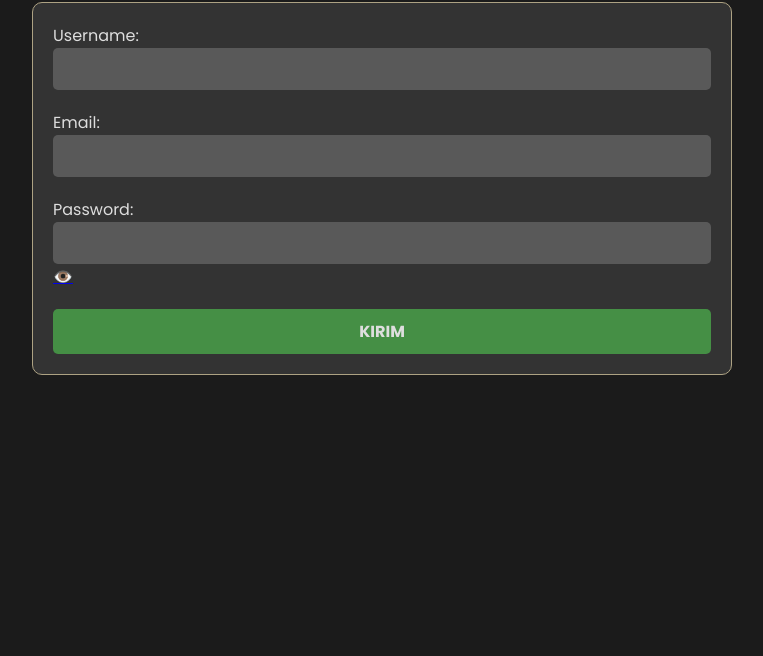
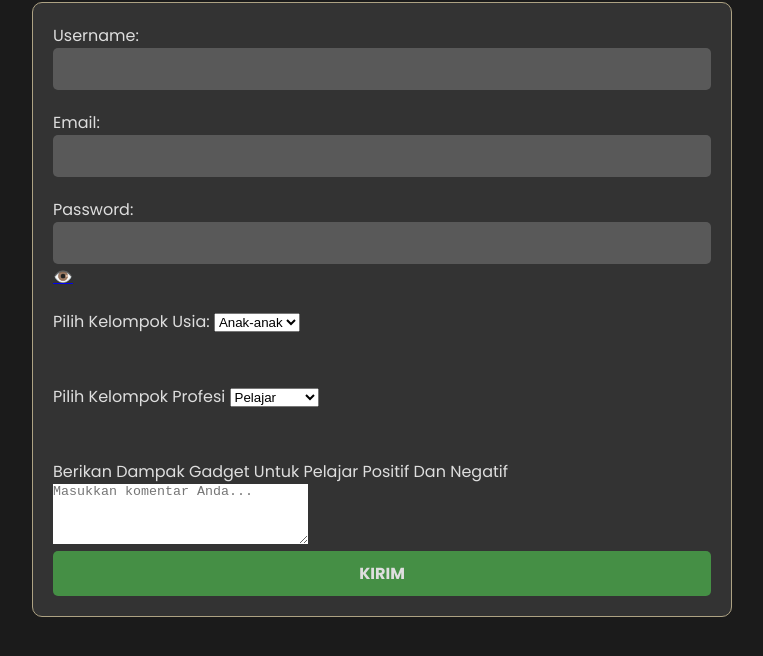
Before and after one commit to naufalganteng1/www.kemend, a plain HTML site: page index.html in a window 1280 px wide. Shown: the part 86-742 px from the top of the page, without its empty margins (258-1021 px from the left). Drawn offline with Linux system fonts and the light colour scheme.

Commit message:
Update index.html

```diff
--- a/index.html
+++ b/index.html
@@ -37,8 +37,42 @@
           </div>
         </div>
 
-        <div class="field">
-          <button class="btn-submit">KIRIM</button>
+        <div class="options">
+          <label for="ageGroup">Pilih Kelompok Usia:</label>
+          <select id="ageGroup" name="ageGroup" class="drop">
+              <option value="anak" style="font-weight: bold;">Anak-anak</option>
+              <option value="remaja" style="font-weight: bold;">Remaja</option>
+              <option value="dewasa" style="font-weight: bold;">Dewasa</option>
+          </select>
+      </div>
+
+      <br>
+      <br>
+
+      <div class="options">
+        <label for="ageGroup">Pilih Kelompok Profesi</label>
+        <select id="ageGroup" name="ageGroup" class="drop">
+            <option value="anak" style="font-weight: bold;">Pelajar</option>
+            <option value="remaja" style="font-weight: bold;">Mahasiswa</option>
+            <option value="dewasa" style="font-weight: bold;">PEgawai</option>
+        </select>
+    </div>
+
+    <br>
+    <br>
+
+
+    <div class="options">
+      <label for="comments">Berikan Dampak Gadget Untuk Pelajar Positif Dan Negatif</label><br>
+      <textarea id="comments" class="text" style="color: aliceblue;" name="comments" rows="4" cols="30" placeholder="Masukkan komentar Anda..."></textarea>
+  </div>
+
+
+
+
+
+      <div class="field">
+            <button class="btn-submit">KIRIM</button>
         </div>
 
       </form>
```
